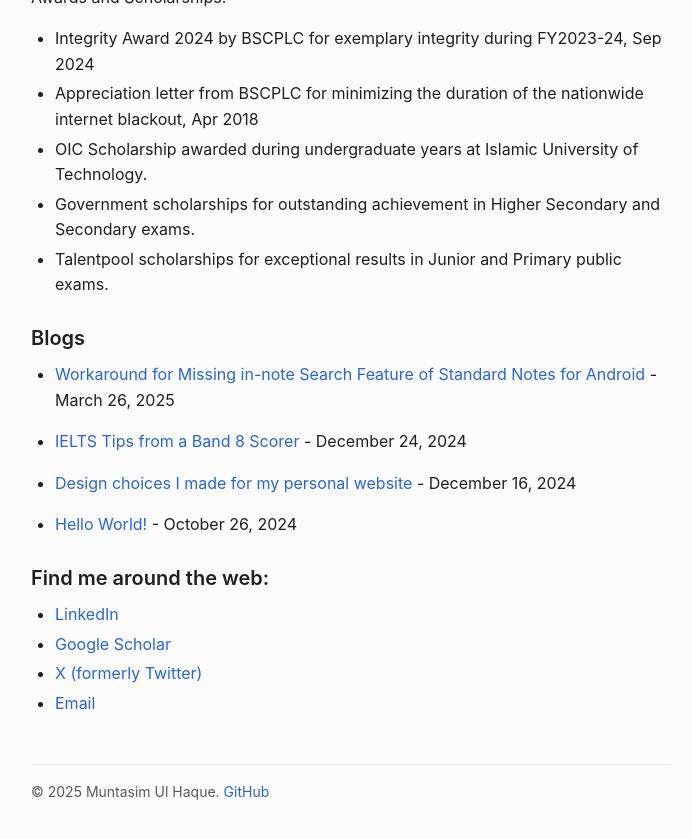
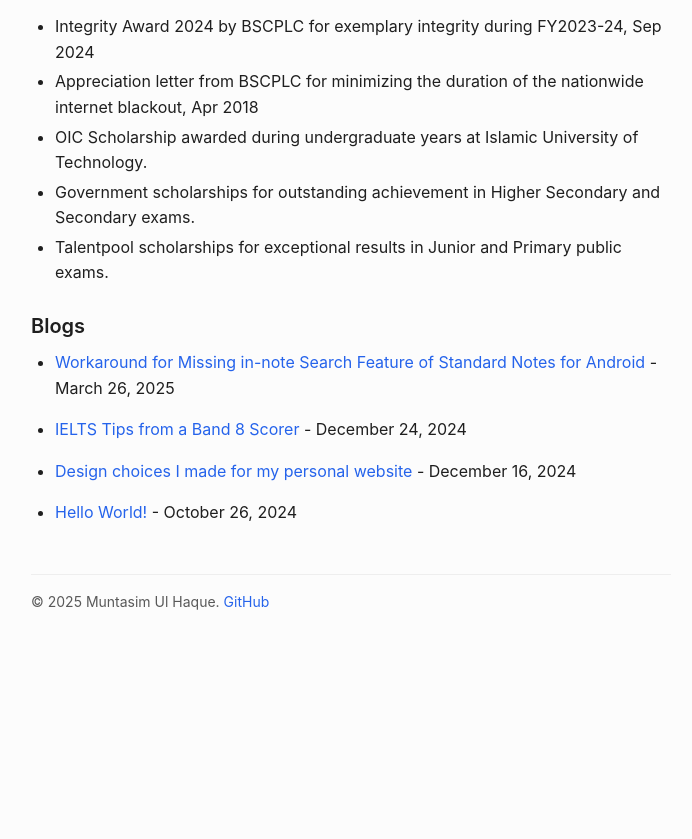
Before and after one commit to muntasimulhaque/muntasimulhaque.github.io, a Jekyll site: the page built from index.md, in a window 1280 px wide and 900 px high, scrolled down 2727 px. Shown: the top 839 px of the window, without its empty margins (289-981 px from the left). Built offline with Jekyll 4.4.1, drawn with Linux system fonts in a browser that asks for light colours; after the commit the page ends 3436 px from its top, so only the background shows below that.

Commit message:
Update index.md

```diff
--- a/index.md
+++ b/index.md
@@ -5,7 +5,7 @@
 
 ## Muntasim Ul Haque
 
-[LinkedIn](https://www.linkedin.com/in/muntasimulhaque/){:target="_blank"} [Google Scholar](https://scholar.google.com/citations?hl=en&user=XO3Zz1EAAAAJ&view_op=list_works&authuser=3&sortby=pubdate){:target="_blank"} [X (formerly Twitter)](https://x.com/muntasimulhaque){:target="_blank"} [Email](mailto:muntasim.u.h@gmail.com)
+[LinkedIn](https://www.linkedin.com/in/muntasimulhaque/){:target="_blank"} | [Google Scholar](https://scholar.google.com/citations?hl=en&user=XO3Zz1EAAAAJ&view_op=list_works&authuser=3&sortby=pubdate){:target="_blank"} | [X (formerly Twitter)](https://x.com/muntasimulhaque){:target="_blank"} | [Email](mailto:muntasim.u.h@gmail.com)
 
 I'm a telecommunications professional with over 8 years of experience working on projects that keep people connected.
 
@@ -87,9 +87,3 @@
 {% for post in site.posts %}
 * [{{ post.title }}]({{ post.url | relative_url }}) - {{ post.date | date: "%B %d, %Y" }}
 {% endfor %}
-
-#### Find me around the web:
-* [LinkedIn](https://www.linkedin.com/in/muntasimulhaque/){:target="_blank"}
-* [Google Scholar](https://scholar.google.com/citations?hl=en&user=XO3Zz1EAAAAJ&view_op=list_works&authuser=3&sortby=pubdate){:target="_blank"}
-* [X (formerly Twitter)](https://x.com/muntasimulhaque){:target="_blank"}
-* [Email](mailto:muntasim.u.h@gmail.com)
```
